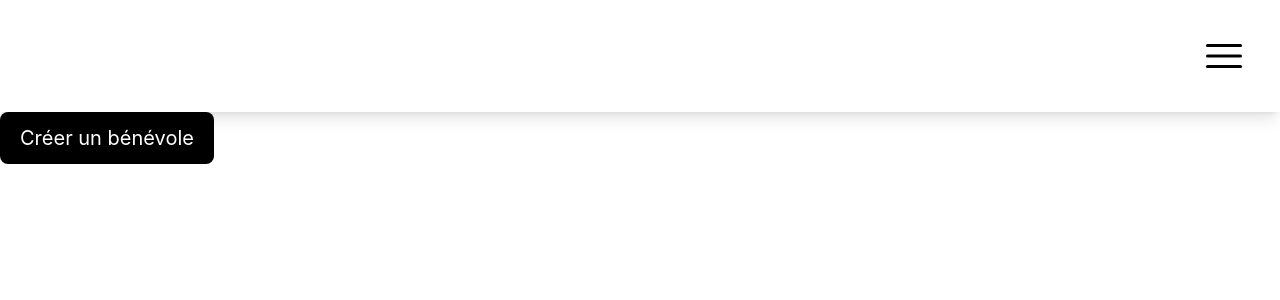
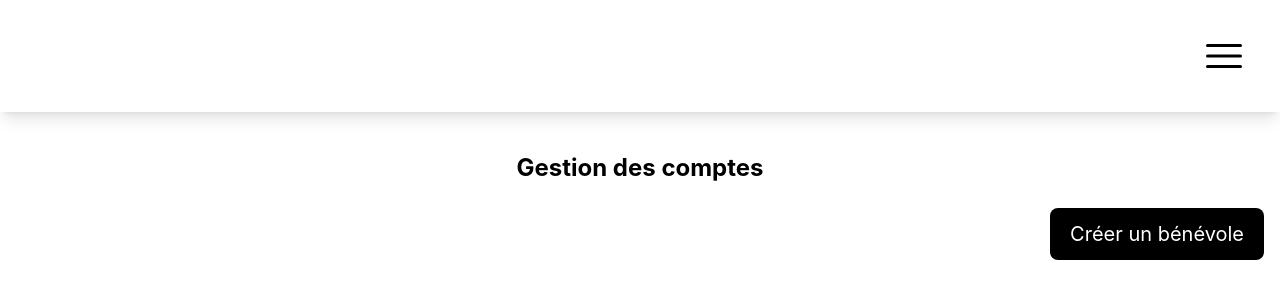
Before and after one commit to Ju-HQP/sae501, a React (Create React App) app in the folder site-mayhumanlab/: page /gestion-des-benevoles in a window 1280 px wide. Shown: the top 300 px of the page. Built offline with nearby package versions, Linux system fonts and the light colour scheme.

Commit message:
changement page gestion des benevoles

```diff
--- a/site-mayhumanlab/src/pages/VolunteersListGestion.jsx
+++ b/site-mayhumanlab/src/pages/VolunteersListGestion.jsx
@@ -4,20 +4,26 @@ import { selectVolunteerModifying } from "../features/volunteer/volunteerSelecto
 import VolunteerForm from "../components/VolunteerForm";
 import Header from '../components/Header';
 
-function VolunteersListGestion(){
+function VolunteersListGestion() {
     const dispatch = useDispatch();
     const isModifying = useSelector(selectVolunteerModifying);
 
-    function handleAddVolunteer(){
+    function handleAddVolunteer() {
         dispatch(startVolunteerEdit()) //isModifying passe à true
     }
 
-    return(<>
-    <Header/>
-    <button onClick={handleAddVolunteer} variant="contained" className='text-white text-bold text-xl bg-black hover:bg-pink-600 rounded-lg px-5 py-3 text-center'>Créer un bénévole</button>
-    {
-        isModifying && <VolunteerForm/>
-    }
+    return (<>
+        <Header />
+        <main className='flex flex-col items-center p-4 '>
+            <h1 className='text-center my-6 font-bold text-2xl'>Gestion des comptes</h1>
+
+            <div className='w-full flex justify-end'>
+                <button onClick={handleAddVolunteer} variant="contained" className=' text-white text-bold text-xl bg-black hover:bg-pink-600 rounded-lg px-5 py-3 text-center'>Créer un bénévole</button>
+            </div>
+        </main>
+        {
+            isModifying && <VolunteerForm />
+        }
 
     </>)
 };
```
